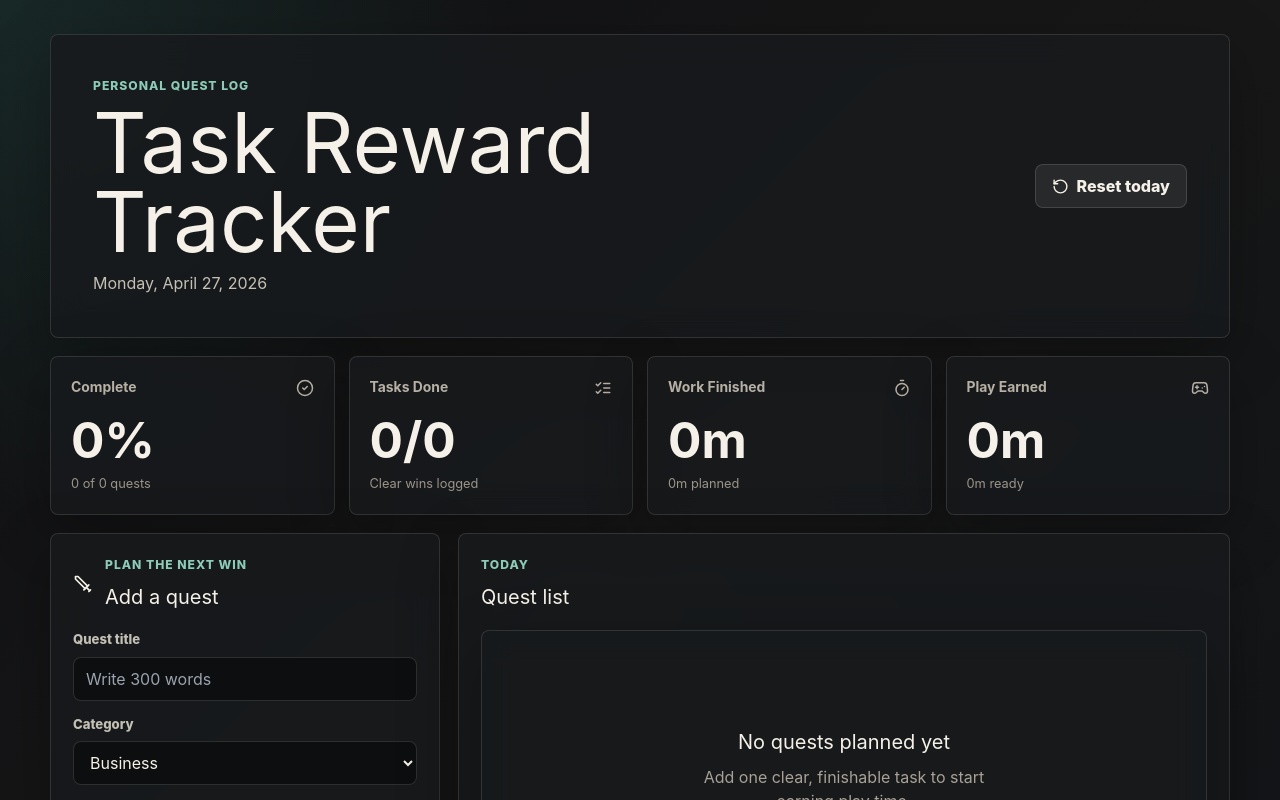
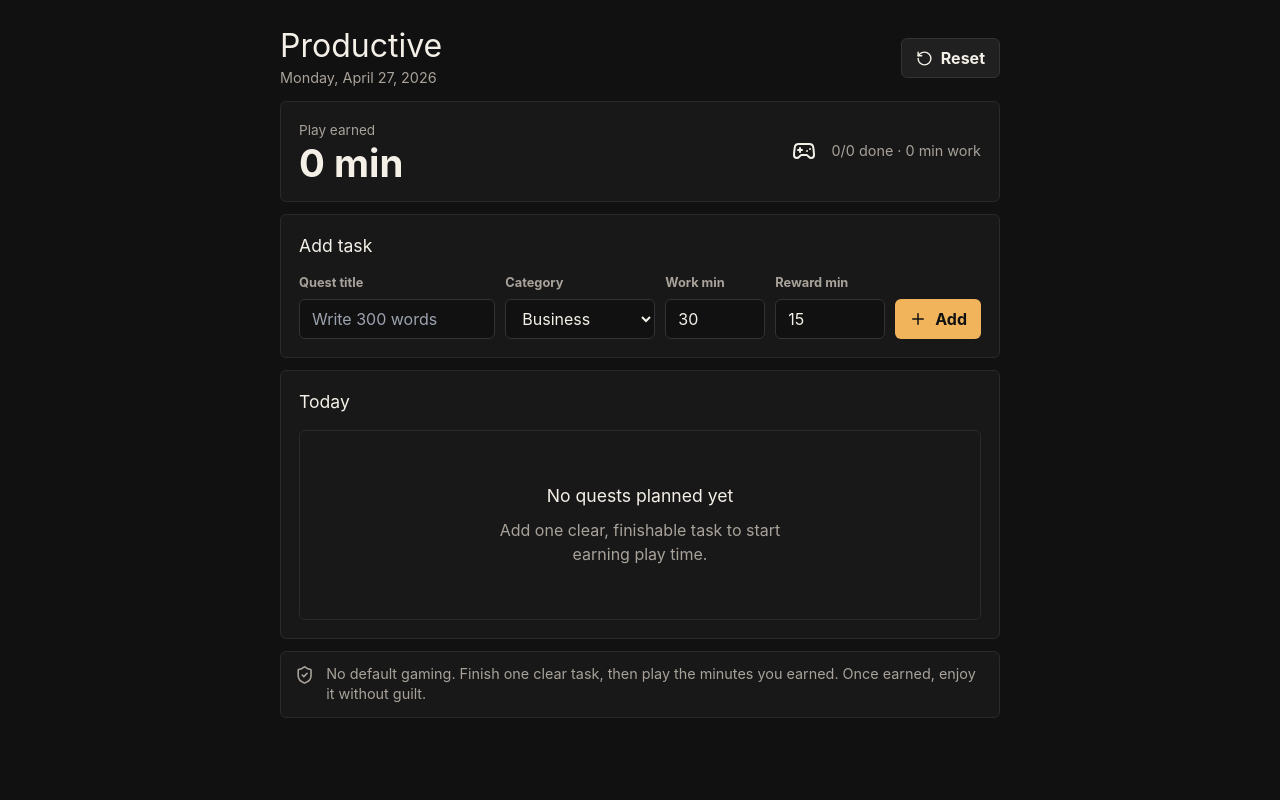
Before and after one commit to csstej/Productive, a React (Vite) app: page / in a window 1280 px wide. Shown: the top 800 px of the page. Built offline with nearby package versions, Linux system fonts and the light colour scheme.

Commit message:
Simplify app UI

```diff
--- a/src/App.tsx
+++ b/src/App.tsx
@@ -1,5 +1,5 @@
 import { useEffect, useMemo, useState } from "react";
-import { RotateCcw, Sword } from "lucide-react";
+import { RotateCcw } from "lucide-react";
 import { DailyRuleCard } from "./components/DailyRuleCard";
 import { DashboardStats } from "./components/DashboardStats";
 import { TaskForm } from "./components/TaskForm";
@@ -85,11 +85,10 @@ export default function App() {
 
   return (
     <main className="app-shell">
-      <section className="hero-panel">
+      <header className="app-header">
         <div>
-          <p className="eyebrow">Personal quest log</p>
-          <h1>Task Reward Tracker</h1>
-          <p className="hero-panel__date">{formatDisplayDate(dailyState.date)}</p>
+          <h1>Productive</h1>
+          <p>{formatDisplayDate(dailyState.date)}</p>
         </div>
         <button
           className="button button--secondary"
@@ -97,39 +96,27 @@ export default function App() {
           onClick={handleResetDay}
         >
           <RotateCcw size={17} aria-hidden="true" />
-          Reset today
+          Reset
         </button>
-      </section>
+      </header>
 
       <DashboardStats stats={stats} />
 
-      <section className="workspace-grid">
-        <div className="panel">
-          <div className="section-heading">
-            <Sword size={20} aria-hidden="true" />
-            <div>
-              <p className="eyebrow">Plan the next win</p>
-              <h2>Add a quest</h2>
-            </div>
-          </div>
+      <section className="panel">
+        <h2>Add task</h2>
         <TaskForm onAddTask={handleAddTask} />
-          <DailyRuleCard />
-        </div>
+      </section>
 
-        <div className="panel panel--tasks">
-          <div className="section-heading">
-            <div>
-              <p className="eyebrow">Today</p>
-              <h2>Quest list</h2>
-            </div>
-          </div>
+      <section className="panel">
+        <h2>Today</h2>
         <TaskList
           tasks={dailyState.tasks}
           onToggleTask={handleToggleTask}
           onDeleteTask={handleDeleteTask}
         />
-        </div>
       </section>
+
+      <DailyRuleCard />
     </main>
   );
 }
--- a/src/components/DashboardStats.tsx
+++ b/src/components/DashboardStats.tsx
@@ -1,60 +1,22 @@
-import { CheckCircle2, Gamepad2, ListChecks, Timer } from "lucide-react";
+import { Gamepad2 } from "lucide-react";
 import type { DailyStats } from "../types/task";
 
 type DashboardStatsProps = {
   stats: DailyStats;
 };
 
-const cards = [
-  {
-    key: "completion",
-    label: "Complete",
-    icon: CheckCircle2,
-    getValue: (stats: DailyStats) => `${stats.completionPercent}%`,
-    getMeta: (stats: DailyStats) =>
-      `${stats.completedTasks} of ${stats.totalTasks} quests`,
-  },
-  {
-    key: "tasks",
-    label: "Tasks Done",
-    icon: ListChecks,
-    getValue: (stats: DailyStats) =>
-      `${stats.completedTasks}/${stats.totalTasks}`,
-    getMeta: () => "Clear wins logged",
-  },
-  {
-    key: "work",
-    label: "Work Finished",
-    icon: Timer,
-    getValue: (stats: DailyStats) => `${stats.completedWorkMinutes}m`,
-    getMeta: (stats: DailyStats) => `${stats.plannedWorkMinutes}m planned`,
-  },
-  {
-    key: "gaming",
-    label: "Play Earned",
-    icon: Gamepad2,
-    getValue: (stats: DailyStats) => `${stats.gamingMinutesEarned}m`,
-    getMeta: (stats: DailyStats) => `${stats.gamingMinutesRemaining}m ready`,
-  },
-];
-
 export function DashboardStats({ stats }: DashboardStatsProps) {
   return (
-    <section className="stats-grid" aria-label="Daily progress">
-      {cards.map((card) => {
-        const Icon = card.icon;
-
-        return (
-          <article className="stat-card" key={card.key}>
-            <div className="stat-card__topline">
-              <span>{card.label}</span>
-              <Icon size={18} aria-hidden="true" />
-            </div>
-            <strong>{card.getValue(stats)}</strong>
-            <small>{card.getMeta(stats)}</small>
-          </article>
-        );
-      })}
+    <section className="summary" aria-label="Daily progress">
+      <div>
+        <span>Play earned</span>
+        <strong>{stats.gamingMinutesEarned} min</strong>
+      </div>
+      <Gamepad2 size={24} aria-hidden="true" />
+      <p>
+        {stats.completedTasks}/{stats.totalTasks} done ·{" "}
+        {stats.completedWorkMinutes} min work
+      </p>
     </section>
   );
 }
--- a/src/styles/index.css
+++ b/src/styles/index.css
@@ -7,8 +7,8 @@
   font-family:
     Inter, ui-sans-serif, system-ui, -apple-system, BlinkMacSystemFont, "Segoe UI",
     sans-serif;
-  background: #101114;
-  color: #f5f1e8;
+  background: #111111;
+  color: #f4f0e8;
   font-synthesis: none;
   text-rendering: optimizeLegibility;
   -webkit-font-smoothing: antialiased;
@@ -22,9 +22,7 @@ body {
   min-width: 320px;
   min-height: 100vh;
   margin: 0;
-  background:
-    radial-gradient(circle at top left, rgba(53, 124, 107, 0.22), transparent 32rem),
-    linear-gradient(135deg, #101114 0%, #171717 48%, #111418 100%);
+  background: #111111;
 }
 
 button,
@@ -37,43 +35,6 @@ button {
   cursor: pointer;
 }
 
-.app-shell {
-  width: min(1180px, calc(100% - 32px));
-  margin: 0 auto;
-  padding: 34px 0 48px;
-}
-
-.hero-panel,
-.panel,
-.stat-card,
-.task-card,
-.empty-state,
-.rule-card {
-  border: 1px solid rgba(245, 241, 232, 0.12);
-  background: rgba(24, 26, 29, 0.82);
-  box-shadow: 0 18px 60px rgba(0, 0, 0, 0.28);
-  backdrop-filter: blur(16px);
-}
-
-.hero-panel {
-  display: flex;
-  align-items: center;
-  justify-content: space-between;
-  gap: 20px;
-  min-height: 176px;
-  padding: clamp(24px, 4vw, 42px);
-  border-radius: 8px;
-}
-
-.eyebrow {
-  margin: 0 0 8px;
-  color: #8ccbb7;
-  font-size: 0.76rem;
-  font-weight: 800;
-  letter-spacing: 0.08em;
-  text-transform: uppercase;
-}
-
 h1,
 h2,
 h3,
@@ -81,22 +42,40 @@ p {
   margin-top: 0;
 }
 
-h1 {
-  max-width: 720px;
-  margin-bottom: 10px;
-  font-size: clamp(2.35rem, 7vw, 5.2rem);
-  line-height: 0.95;
+.app-shell {
+  width: min(720px, calc(100% - 28px));
+  margin: 0 auto;
+  padding: 28px 0 48px;
 }
 
-h2 {
-  margin-bottom: 0;
-  font-size: 1.25rem;
+.app-header {
+  display: flex;
+  align-items: center;
+  justify-content: space-between;
+  gap: 16px;
+  margin-bottom: 12px;
 }
 
-.hero-panel__date {
+.app-header h1 {
+  margin-bottom: 4px;
+  font-size: 2rem;
+  line-height: 1.1;
+}
+
+.app-header p {
   margin: 0;
-  color: #c5c0b5;
-  font-size: 1rem;
+  color: #a8a29a;
+  font-size: 0.9rem;
+}
+
+.panel,
+.summary,
+.task-card,
+.empty-state,
+.rule-card {
+  border: 1px solid #2a2a2a;
+  border-radius: 6px;
+  background: #181818;
 }
 
 .button,
@@ -105,97 +84,73 @@ h2 {
   align-items: center;
   justify-content: center;
   border: 0;
-  color: #f5f1e8;
-  transition:
-    transform 160ms ease,
-    background 160ms ease,
-    border-color 160ms ease;
+  color: #f4f0e8;
 }
 
 .button {
   gap: 8px;
-  min-height: 44px;
-  padding: 0 16px;
-  border-radius: 8px;
-  font-weight: 800;
+  min-height: 40px;
+  padding: 0 14px;
+  border-radius: 6px;
+  font-weight: 700;
   white-space: nowrap;
 }
 
-.button:hover,
-.icon-button:hover {
-  transform: translateY(-1px);
+.button--primary {
+  background: #f1b45b;
+  color: #111111;
 }
 
-.button--primary {
-  background: #d48f31;
-  color: #18120a;
+.button--secondary,
+.icon-button {
+  border: 1px solid #333333;
+  background: #202020;
 }
 
-.button--secondary {
-  border: 1px solid rgba(245, 241, 232, 0.14);
-  background: rgba(245, 241, 232, 0.08);
+.summary {
+  display: grid;
+  grid-template-columns: 1fr auto auto;
+  align-items: center;
+  gap: 16px;
+  margin-bottom: 12px;
+  padding: 18px;
 }
 
-.stats-grid {
-  display: grid;
-  grid-template-columns: repeat(4, minmax(0, 1fr));
-  gap: 14px;
-  margin: 18px 0;
+.summary span {
+  display: block;
+  margin-bottom: 4px;
+  color: #a8a29a;
+  font-size: 0.85rem;
 }
 
-.stat-card {
-  min-height: 142px;
-  padding: 20px;
-  border-radius: 8px;
-}
-
-.stat-card__topline {
-  display: flex;
-  align-items: center;
-  justify-content: space-between;
-  gap: 12px;
-  color: #b7b0a4;
-  font-size: 0.87rem;
-  font-weight: 700;
-}
-
-.stat-card strong {
+.summary strong {
   display: block;
-  margin: 18px 0 4px;
-  font-size: clamp(2rem, 4vw, 3.1rem);
+  font-size: 2.4rem;
   line-height: 1;
 }
 
-.stat-card small {
-  color: #9c958b;
-}
-
-.workspace-grid {
-  display: grid;
-  grid-template-columns: minmax(300px, 390px) minmax(0, 1fr);
-  gap: 18px;
-  align-items: start;
+.summary p {
+  margin: 0;
+  color: #a8a29a;
+  font-size: 0.9rem;
+  text-align: right;
 }
 
 .panel {
-  padding: 22px;
-  border-radius: 8px;
+  margin-bottom: 12px;
+  padding: 18px;
 }
 
-.panel--tasks {
-  min-height: 420px;
-}
-
-.section-heading {
-  display: flex;
-  align-items: center;
-  gap: 12px;
-  margin-bottom: 18px;
+.panel h2 {
+  margin-bottom: 14px;
+  font-size: 1.1rem;
 }
 
 .task-form {
   display: grid;
-  gap: 14px;
+  grid-template-columns: minmax(180px, 1fr) 150px 100px 110px auto;
+  gap: 10px;
+  align-items: end;
 }
 
 .form-row {
@@ -204,19 +159,19 @@ h2 {
 }
 
 .form-row label {
-  color: #c5c0b5;
-  font-size: 0.82rem;
-  font-weight: 800;
+  color: #a8a29a;
+  font-size: 0.8rem;
+  font-weight: 700;
 }
 
 .form-row input,
 .form-row select {
   width: 100%;
-  min-height: 44px;
-  border: 1px solid rgba(245, 241, 232, 0.14);
-  border-radius: 8px;
-  background: rgba(9, 10, 12, 0.7);
-  color: #f5f1e8;
+  min-height: 40px;
+  border: 1px solid #333333;
+  border-radius: 6px;
+  background: #111111;
+  color: #f4f0e8;
   padding: 0 12px;
   outline: none;
 }
@@ -224,7 +179,6 @@ h2 {
 .form-row input:focus,
 .form-row select:focus {
   border-color: #8ccbb7;
-  box-shadow: 0 0 0 3px rgba(140, 203, 183, 0.18);
 }
 
 .form-row input[aria-invalid="true"] {
@@ -237,36 +191,21 @@ h2 {
   font-weight: 700;
 }
 
-.rule-card {
-  display: flex;
-  gap: 12px;
-  margin-top: 18px;
-  padding: 16px;
-  border-radius: 8px;
-  color: #ddd7ca;
-}
-
-.rule-card p {
-  margin: 0;
-  line-height: 1.55;
-}
-
 .task-list {
   display: grid;
-  gap: 12px;
+  gap: 8px;
 }
 
 .task-card {
   display: grid;
   grid-template-columns: auto minmax(0, 1fr) auto;
-  gap: 14px;
+  gap: 12px;
   align-items: center;
-  padding: 16px;
-  border-radius: 8px;
+  padding: 12px;
 }
 
 .task-card.is-complete {
-  background: rgba(28, 35, 33, 0.78);
+  background: #151a18;
 }
 
 .task-card__check {
@@ -287,9 +226,9 @@ h2 {
   place-items: center;
   width: 28px;
   height: 28px;
-  border: 1px solid rgba(245, 241, 232, 0.25);
-  border-radius: 8px;
-  background: rgba(245, 241, 232, 0.05);
+  border: 1px solid #3a3a3a;
+  border-radius: 6px;
+  background: #111111;
 }
 
 .task-card.is-complete .task-card__check span {
@@ -322,12 +261,12 @@ h2 {
 }
 
 .task-card__heading span {
-  border: 1px solid rgba(140, 203, 183, 0.24);
+  border: 1px solid #333333;
   border-radius: 999px;
   padding: 4px 8px;
-  color: #8ccbb7;
+  color: #a8a29a;
   font-size: 0.74rem;
-  font-weight: 800;
+  font-weight: 700;
 }
 
 .task-card__meta {
@@ -335,23 +274,21 @@ h2 {
   flex-wrap: wrap;
   gap: 10px;
   margin-top: 8px;
-  color: #a9a196;
+  color: #a8a29a;
   font-size: 0.84rem;
 }
 
 .icon-button {
   width: 38px;
   height: 38px;
-  border-radius: 8px;
-  background: rgba(245, 241, 232, 0.06);
+  border-radius: 6px;
 }
 
 .empty-state {
-  min-height: 280px;
+  min-height: 190px;
   display: grid;
   place-content: center;
   padding: 24px;
-  border-radius: 8px;
   text-align: center;
 }
 
@@ -362,31 +299,51 @@ h2 {
 .empty-state p {
   max-width: 320px;
   margin: 0;
-  color: #a9a196;
+  color: #a8a29a;
+}
+
+.rule-card {
+  display: flex;
+  gap: 12px;
+  padding: 12px 14px;
+  color: #a8a29a;
+  font-size: 0.9rem;
+}
+
+.rule-card p {
+  margin: 0;
+  line-height: 1.45;
 }
 
 @media (max-width: 860px) {
-  .stats-grid,
-  .workspace-grid {
+  .task-form {
     grid-template-columns: 1fr;
   }
 
-  .hero-panel {
-    align-items: flex-start;
-    flex-direction: column;
+  .summary {
+    grid-template-columns: 1fr auto;
+  }
+
+  .summary p {
+    grid-column: 1 / -1;
+    text-align: left;
   }
 }
 
 @media (max-width: 560px) {
   .app-shell {
-    width: min(100% - 20px, 1180px);
-    padding-top: 12px;
+    width: min(100% - 20px, 720px);
+    padding-top: 16px;
   }
 
-  .hero-panel,
+  .app-header {
+    align-items: flex-start;
+    flex-direction: column;
+  }
+
   .panel,
-  .stat-card {
-    padding: 18px;
+  .summary {
+    padding: 14px;
   }
 
   .task-card {
```
Lines whose indentation alone changed are shown as unchanged.
